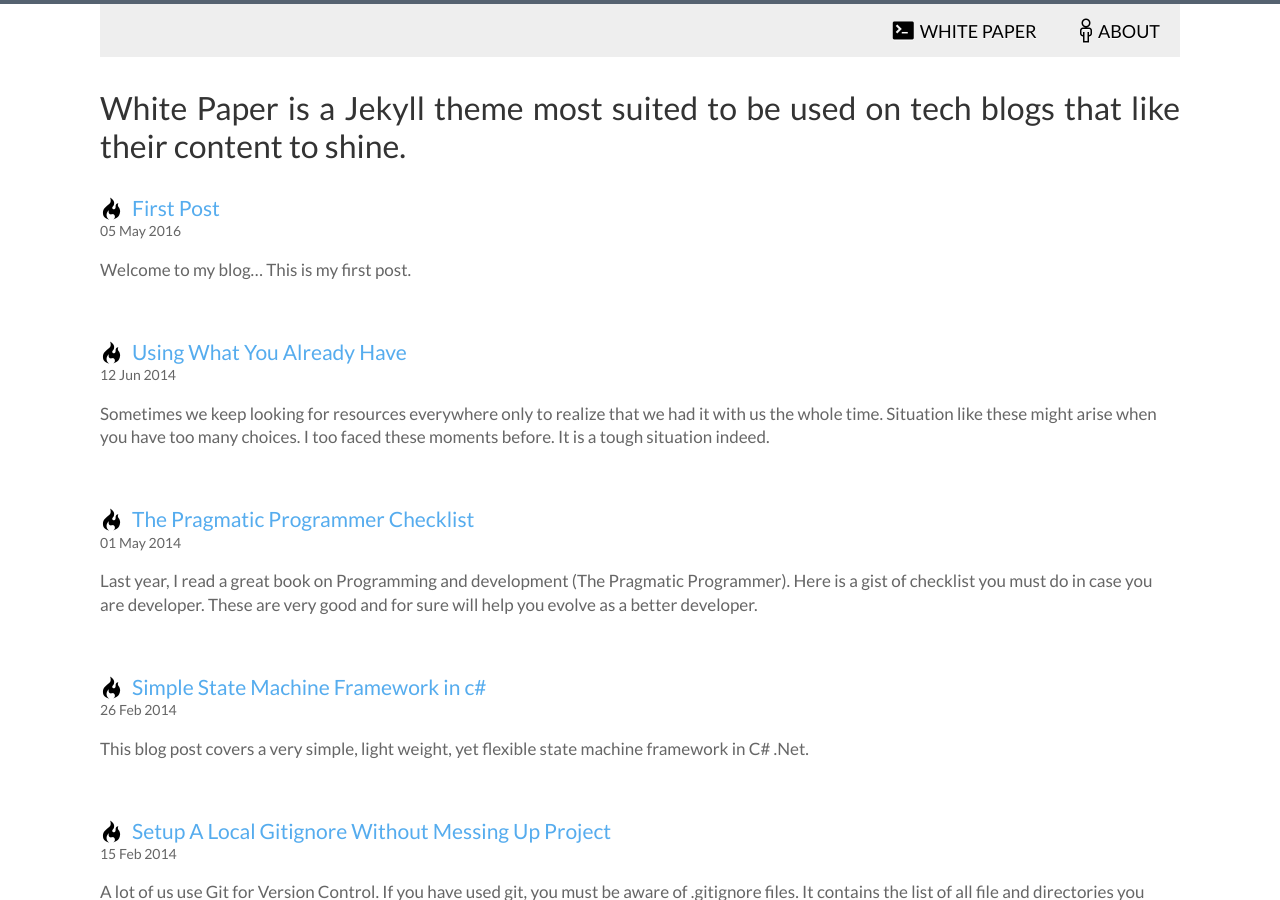
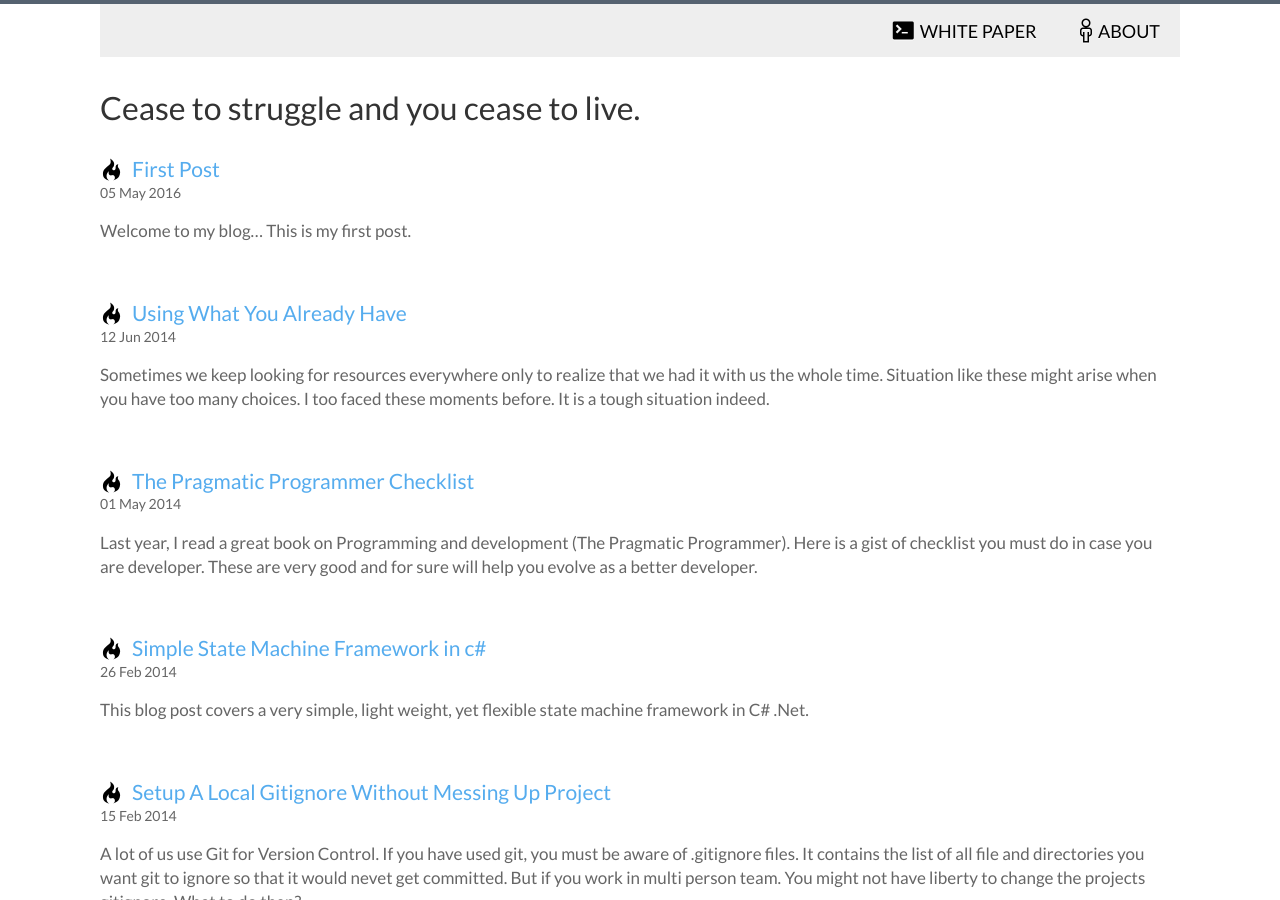
Before and after one commit to qiqi7/qiqi7.github.com, a Jekyll site: the page built from index.html, in a window 1280 px wide and 900 px high. Built offline with Jekyll 4.4.1, drawn with Linux system fonts in a browser that asks for light colours; Markdown is read by kramdown in place of the engine named in the settings; the list of posts is cut into pages by our own code.

Commit message:
modi intro

```diff
--- a/_config.yml
+++ b/_config.yml
@@ -5,7 +5,7 @@ url: http://vinitkumar.me/white-paper
 gems: [jekyll-paginate,  jekyll-gist]
 paginate: 8
 description:     TrentQ's Blog
-intro: White Paper is a Jekyll theme most suited to be used on tech blogs that like their content to shine.
+intro: Cease to struggle and you cease to live.
 logo:             logo.png
 disqus_shortname:
 # url: http://gotchacode.com
```
